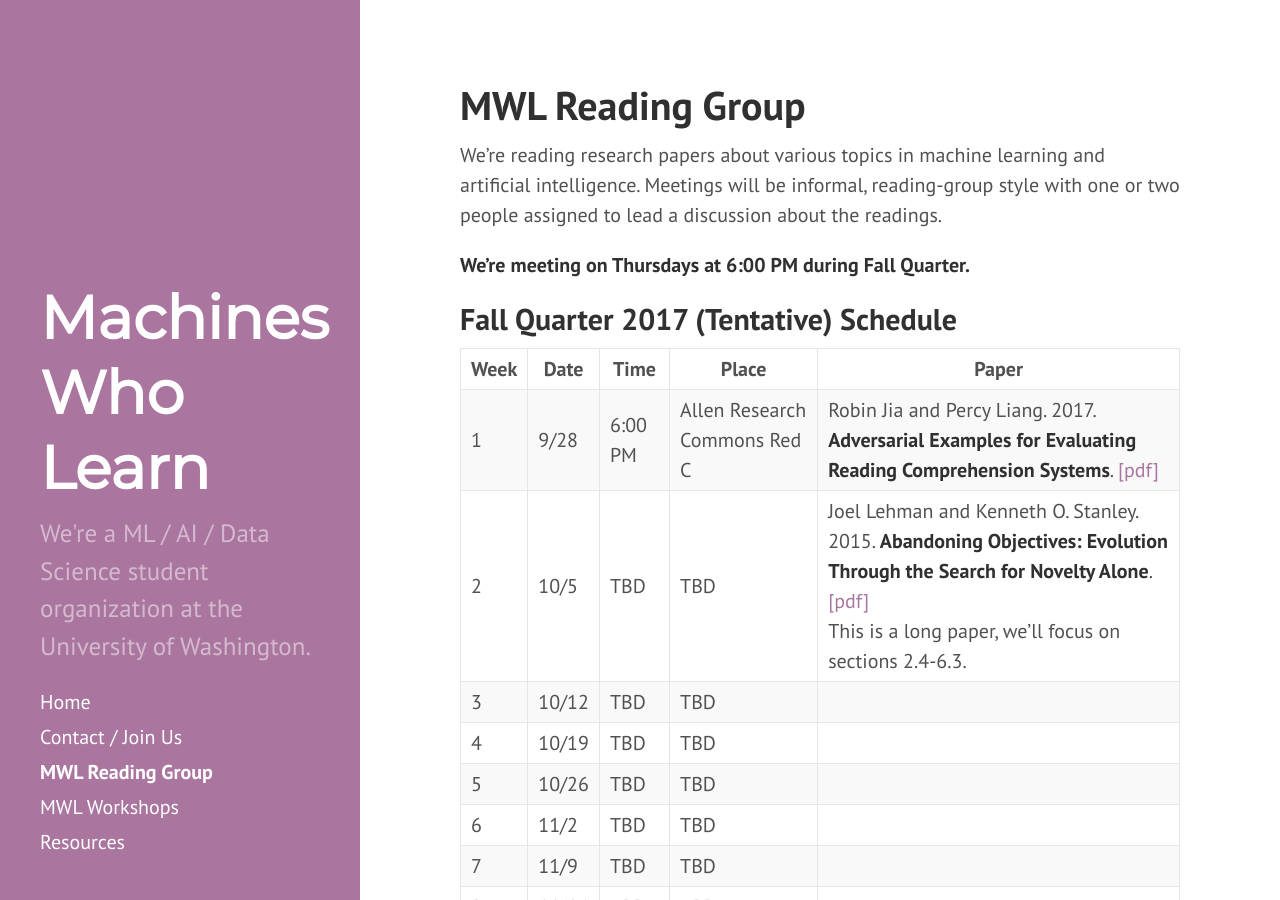
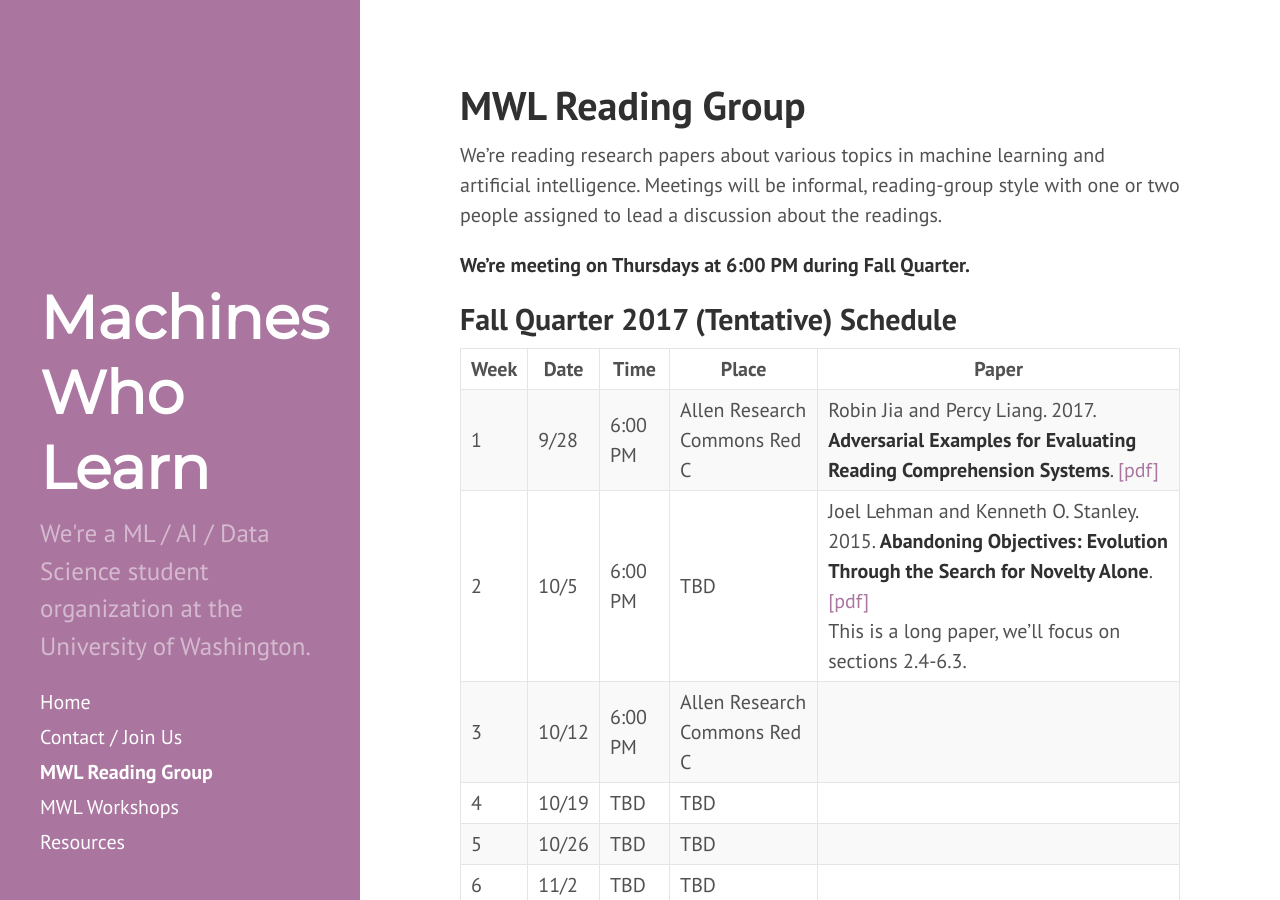
Before and after one commit to MachinesWhoLearn/machineswholearn.github.io, a Jekyll site: the page built from mwl_reading_group.md, in a window 1280 px wide and 900 px high. Built offline with Jekyll 4.4.1, drawn with Linux system fonts in a browser that asks for light colours.

Commit message:
Add times for oct 5 and oct 12

```diff
--- a/mwl_reading_group.md
+++ b/mwl_reading_group.md
@@ -14,8 +14,8 @@ or two people assigned to lead a discussion about the readings.
 | Week | Date | Time | Place | Paper |
 |------|------|------|-------|-------|
 |    1 | 9/28 | 6:00 PM | Allen Research Commons Red C | Robin Jia and Percy Liang. 2017. **Adversarial Examples for Evaluating Reading Comprehension Systems**. [[pdf]](https://www.semanticscholar.org/paper/Adversarial-Examples-for-Evaluating-Reading-Compre-Jia-Liang/1e845782ffd510efea1a031e5a9ed7b28d23d662) |
-|    2 | 10/5 | TBD | TBD | Joel Lehman and Kenneth O. Stanley. 2015. **Abandoning Objectives: Evolution Through the Search for Novelty Alone**. [[pdf]](https://www.semanticscholar.org/paper/Abandoning-Objectives-Evolution-Through-the-Search-Lehman-Stanley/44a7d9492c30bfa57f69efa6f0fbbe39da666752) <br> This is a long paper, we'll focus on sections 2.4-6.3.|
-|    3 | 10/12 | TBD | TBD |                     |
+|    2 | 10/5 | 6:00 PM | TBD | Joel Lehman and Kenneth O. Stanley. 2015. **Abandoning Objectives: Evolution Through the Search for Novelty Alone**. [[pdf]](https://www.semanticscholar.org/paper/Abandoning-Objectives-Evolution-Through-the-Search-Lehman-Stanley/44a7d9492c30bfa57f69efa6f0fbbe39da666752) <br> This is a long paper, we'll focus on sections 2.4-6.3.|
+|    3 | 10/12 | 6:00 PM | Allen Research Commons Red C |                     |
 |    4 | 10/19 | TBD | TBD |                     |
 |    5 | 10/26 | TBD | TBD |                     |
 |    6 | 11/2 | TBD | TBD |                     |
```
